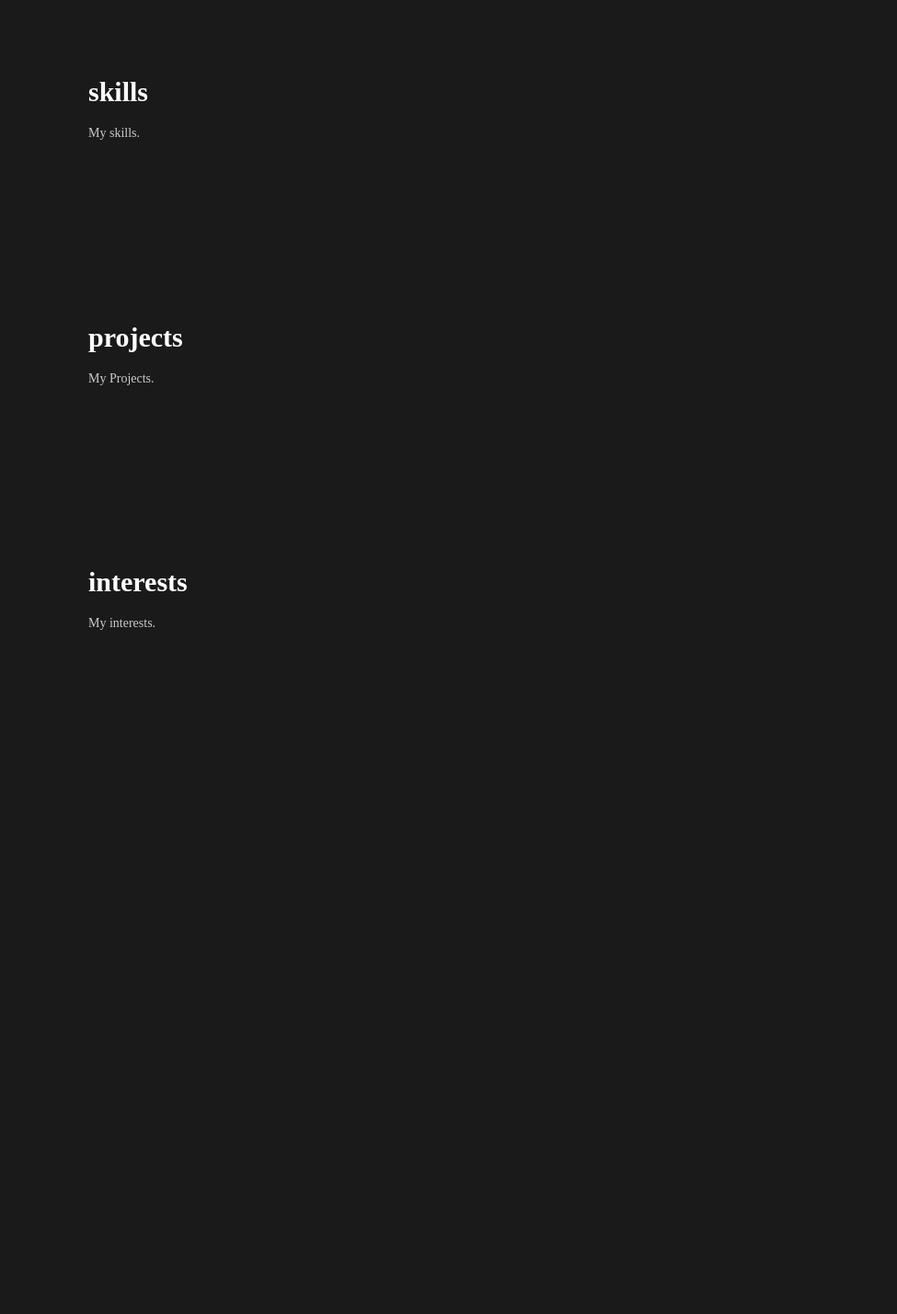
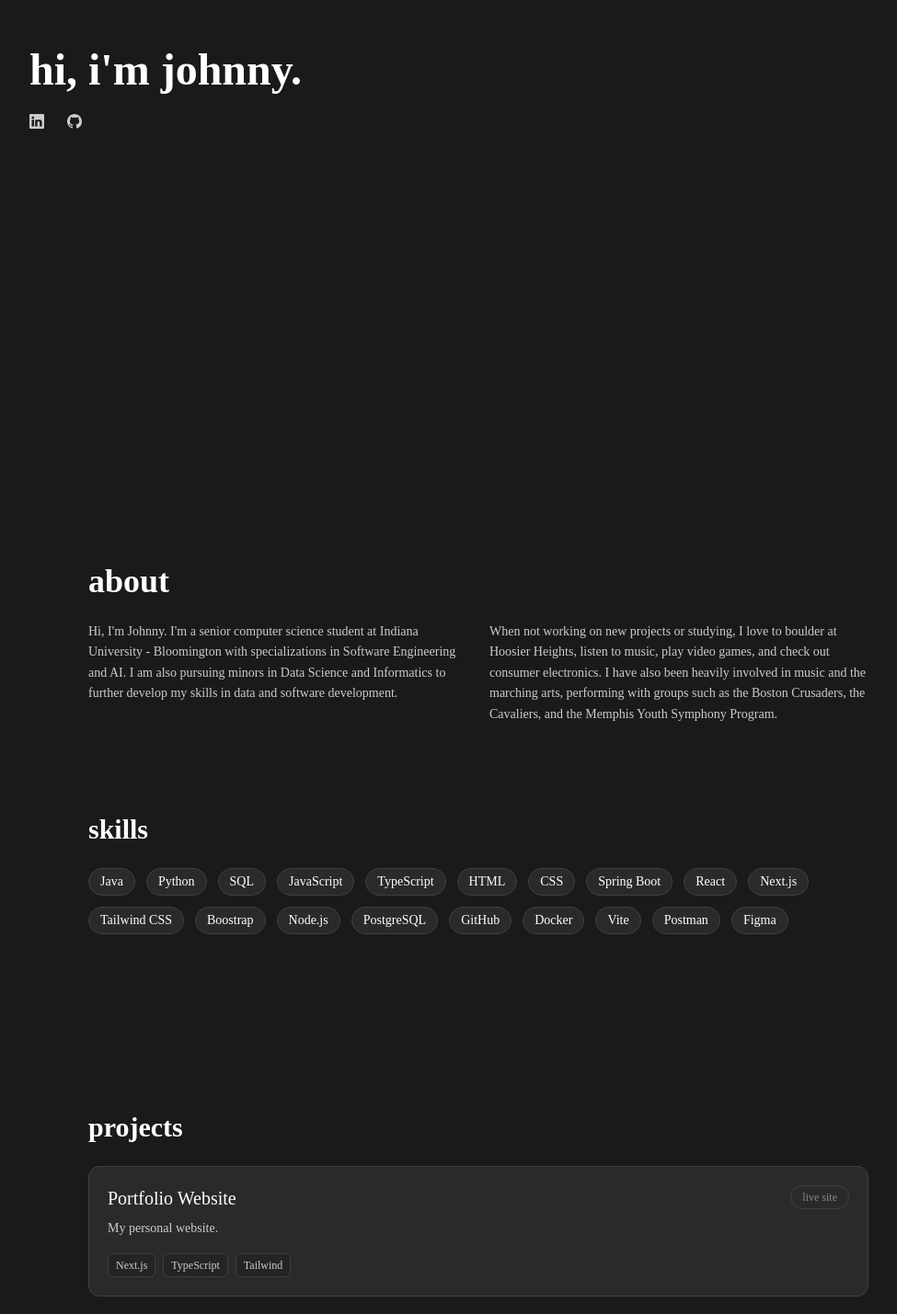
Before and after one commit to JohnnySprit/jnzheng.dev, a Next.js app: page / in a window 1280 px wide. Shown: the part 300-1729 px from the top of the page at 92% size, without its empty margins (120-1095 px from the left). Before the commit the page ends 1086 px from the top, so only its background shows below. Built offline with nearby package versions, Linux system fonts and the light colour scheme.

Commit message:
created skeleton for more content

```diff
--- a/src/app/page.tsx
+++ b/src/app/page.tsx
@@ -1,35 +1,136 @@
 import { Navbar } from "@/components/layout/NavBar";
+
+const SKILLS = [
+  "Java",
+  "Python",
+  "SQL",
+  "JavaScript",
+  "TypeScript",
+  "HTML",
+  "CSS",
+  "Spring Boot",
+  "React",
+  "Next.js",
+  "Tailwind CSS",
+  "Boostrap",
+  "Node.js",
+  "PostgreSQL",
+  "GitHub",
+  "Docker",
+  "Vite",
+  "Postman",
+  "Figma",
+];
+
+const PROJECTS = [
+  {
+    title: "Portfolio Website",
+    description:
+      "My personal website.",
+    tech: ["Next.js", "TypeScript", "Tailwind"],
+    linkLabel: "live site",
+    link: "https://johnnyzheng.com",
+  },
+  {
+    title: "more stuff to be added",
+    description:
+      "",
+    tech: [],
+    linkLabel: "",
+  },
+];
 
 export default function Home() {
   return (
     <main className="min-h-screen">
       <Navbar />
-      <section id="about" className="mx-auto max-w-4xl px-6 pb-24 pt-28">
-        <h1 className="mb-4 text-4xl font-semibold">about</h1>
-        <p className="text-[var(--text-secondary)]">
-          About me.
-        </p>
+
+      <section className="mx-auto flex min-h-screen max-w-5xl items-center px-6">
+        <div className="max-w-3xl">
+          <h1 className="text-5xl font-semibold">
+            hi, i'm johnny.
+          </h1>
+          <div className="mt-6 flex items-center gap-4">
+            <a
+              href="https://linkedin.com/in/jnzheng"
+              aria-label="LinkedIn"
+              className="text-[var(--text-secondary)] transition-colors duration-200 hover:text-[var(--accent)]"
+            >
+              <svg width="25" height="25" fill="currentColor">
+              <path d="M0 1.146C0 .513.526 0 1.175 0h13.65C15.474 0 16 .513 16 1.146v13.708c0 .633-.526 1.146-1.175 1.146H1.175C.526 16 0 15.487 0 14.854zm4.943 12.248V6.169H2.542v7.225zm-1.2-8.212c.837 0 1.358-.554 1.358-1.248-.015-.709-.52-1.248-1.342-1.248S2.4 3.226 2.4 3.934c0 .694.521 1.248 1.327 1.248zm4.908 8.212V9.359c0-.216.016-.432.08-.586.173-.431.568-.878 1.232-.878.869 0 1.216.662 1.216 1.634v3.865h2.401V9.25c0-2.22-1.184-3.252-2.764-3.252-1.274 0-1.845.7-2.165 1.193v.025h-.016l.016-.025V6.169h-2.4c.03.678 0 7.225 0 7.225z"/>
+              </svg>
+            </a>
+            <a
+              href="https://github.com/JohnnySprit"
+              aria-label="GitHub"
+              className="text-[var(--text-secondary)] transition-colors duration-200 hover:text-[var(--accent)]"
+            >
+              <svg width="25" height="25" fill="currentColor">
+              <path d="M8 0C3.58 0 0 3.58 0 8c0 3.54 2.29 6.53 5.47 7.59.4.07.55-.17.55-.38 0-.19-.01-.82-.01-1.49-2.01.37-2.53-.49-2.69-.94-.09-.23-.48-.94-.82-1.13-.28-.15-.68-.52-.01-.53.63-.01 1.08.58 1.23.82.72 1.21 1.87.87 2.33.66.07-.52.28-.87.51-1.07-1.78-.2-3.64-.89-3.64-3.95 0-.87.31-1.59.82-2.15-.08-.2-.36-1.02.08-2.12 0 0 .67-.21 2.2.82.64-.18 1.32-.27 2-.27s1.36.09 2 .27c1.53-1.04 2.2-.82 2.2-.82.44 1.1.16 1.92.08 2.12.51.56.82 1.27.82 2.15 0 3.07-1.87 3.75-3.65 3.95.29.25.54.73.54 1.48 0 1.07-.01 1.93-.01 2.2 0 .21.15.46.55.38A8.01 8.01 0 0 0 16 8c0-4.42-3.58-8-8-8"/>
+              </svg>
+            </a>
+          </div>
+        </div>
       </section>
 
+
+      <section id="about" className="mx-auto max-w-4xl px-6 pt-28">
+        <h1 className="mb-6 text-4xl font-semibold">about</h1>
+        <div className="grid gap-6 md:grid-cols-2">
+          <p className="text-[var(--text-secondary)]">
+            Hi, I'm Johnny. I'm a senior computer science student at Indiana University - Bloomington with specializations in Software Engineering and AI.
+            I am also pursuing minors in Data Science and Informatics to further develop my skills in data and software development.
+          </p>
+          <p className="text-[var(--text-secondary)]">
+            When not working on new projects or studying, I love to boulder at Hoosier Heights, listen to music, play video games, and check out consumer electronics.
+            I have also been heavily involved in music and the marching arts, performing with groups such as the Boston Crusaders, the Cavaliers, and the Memphis Youth Symphony Program.
+          </p>
+        </div>
+      </section>
+
+
       <section id="skills" className="mx-auto max-w-4xl px-6 py-24">
-        <h2 className="mb-4 text-3xl font-semibold">skills</h2>
-        <p className="text-[var(--text-secondary)]">
-          My skills.
-        </p>
+        <h2 className="mb-6 text-3xl font-semibold">skills</h2>
+        <div className="flex flex-wrap gap-3">
+          {SKILLS.map((skill) => (
+            <span
+              key={skill}
+              className="rounded-full border border-[var(--border)] bg-[var(--bg-tertiary)] px-3 py-1 text-sm transition-colors duration-200 hover:border-[var(--accent)]"
+            >
+              {skill}
+            </span>
+          ))}
+        </div>
       </section>
 
       <section id="projects" className="mx-auto max-w-4xl px-6 py-24">
-        <h2 className="mb-4 text-3xl font-semibold">projects</h2>
-        <p className="text-[var(--text-secondary)]">
-          My Projects.
-        </p>
-      </section>
-
-      <section id="interests" className="mx-auto max-w-4xl px-6 py-24">
-        <h2 className="mb-4 text-3xl font-semibold">interests</h2>
-        <p className="text-[var(--text-secondary)]">
-          My interests.
-        </p>
+        <h2 className="mb-6 text-3xl font-semibold">projects</h2>
+        <div className="space-y-5">
+          {PROJECTS.map((project) => (
+            <article
+              key={project.title}
+              className="rounded-xl border border-[var(--border)] bg-[var(--bg-tertiary)] p-5 transition-colors duration-200 hover:border-[var(--accent)]"
+            >
+              <div className="mb-2 flex items-start justify-between gap-4">
+                <h3 className="text-xl font-medium">{project.title}</h3>
+                <span className="rounded-full border border-[var(--border)] px-3 py-1 text-xs text-[var(--text-muted)]">
+                  <a href={project.link}>{project.linkLabel}</a>
+                </span>
+              </div>
+              <p className="mb-4 text-[var(--text-secondary)]">{project.description}</p>
+              <div className="flex flex-wrap gap-2">
+                {project.tech.map((tag) => (
+                  <span
+                    key={tag}
+                    className="rounded-md border border-[var(--border)] bg-[var(--bg-secondary)] px-2 py-1 text-xs text-[var(--text-secondary)]"
+                  >
+                    {tag}
+                  </span>
+                ))}
+              </div>
+            </article>
+          ))}
+        </div>
       </section>
     </main>
   );
--- a/src/components/layout/NavBar.tsx
+++ b/src/components/layout/NavBar.tsx
@@ -7,13 +7,12 @@ const LINKS = [
     { href: "#about", label: "about" },
     { href: "#skills", label: "skills" },
     { href: "#projects", label: "projects" },
-    { href: "#interests", label: "interests" },
 ];
 
 export function Navbar() {
     return (
         <>
-            <nav className="fixed left-1/2 top-3 z-50 -translate-x-1/2 rounded-full border border-[var(--border)] bg-[var(--bg-tertiary)] shadow-[0_2px_16px_var(--shadow-light)] backdrop-blur-[10px]">
+            <nav className="fixed left-1/2 top-4 z-50 -translate-x-1/2 rounded-full border border-[var(--border)] bg-[var(--bg-tertiary)] shadow-[0_2px_16px_var(--shadow-light)] backdrop-blur-[10px]">
                 <div className="flex items-center gap-7 px-6 py-1">
                     {LINKS.map((link) => (
                         <Link
```
